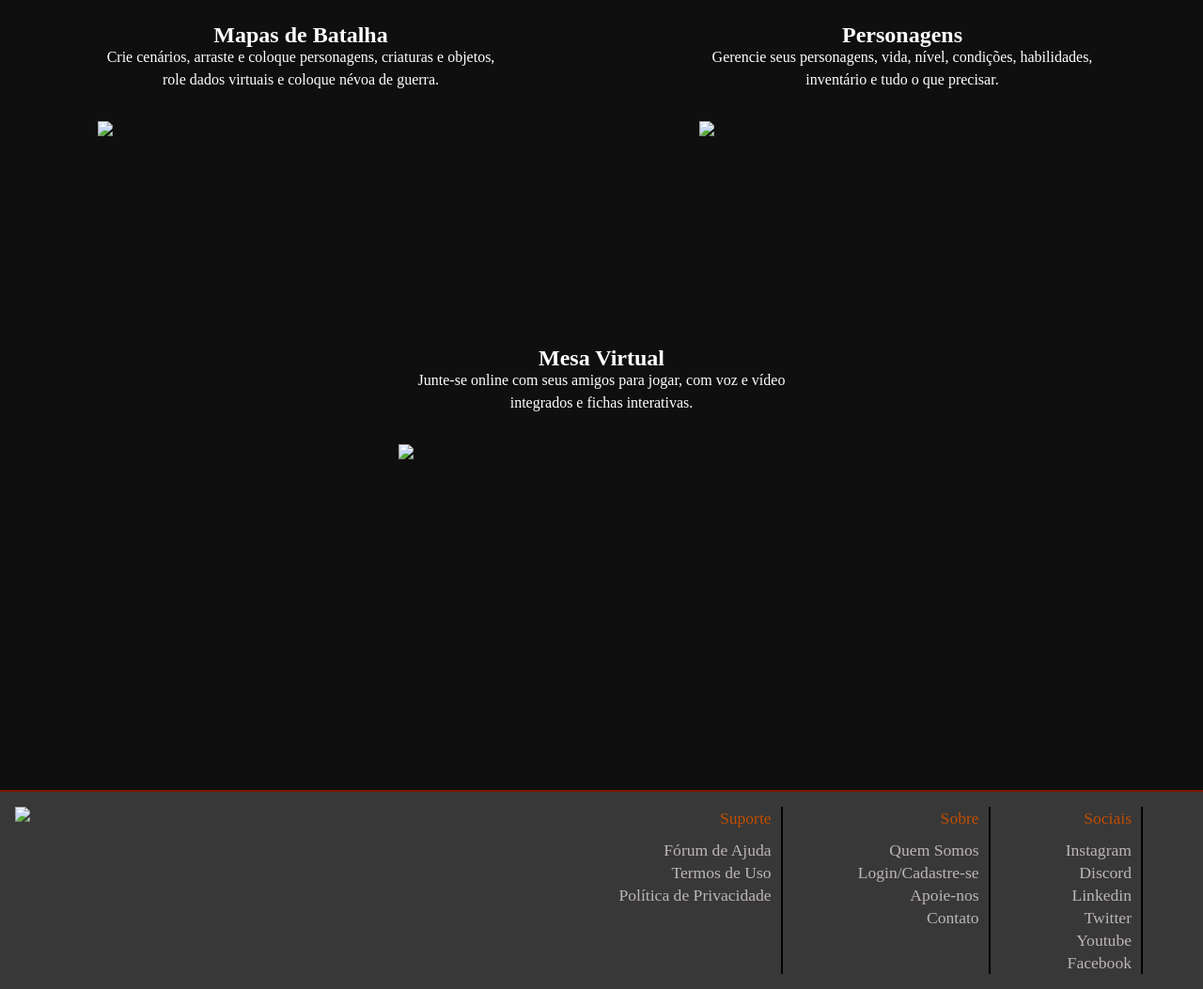
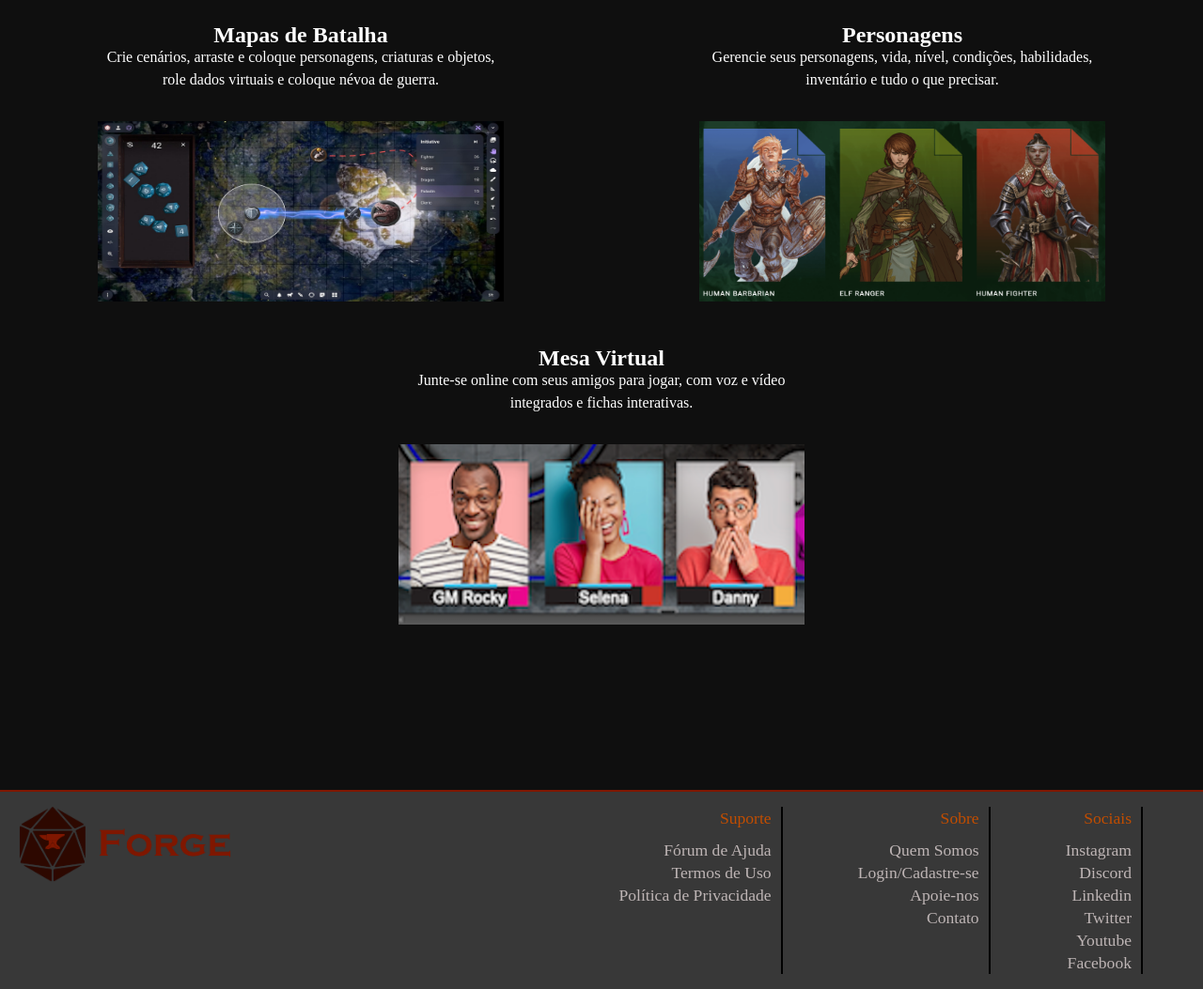
Before and after one commit to PedroDP1804/site-traine-estruct, a plain HTML site: page index.html in a window 1280 px wide. Shown: the part 920-1973 px from the top of the page at 94% size. Drawn offline with nearby package versions, Linux system fonts and the light colour scheme; the site is published under a folder, as on GitHub Pages, so addresses that start at the root find nothing.

Commit message:
Update index.html

```diff
--- a/index.html
+++ b/index.html
@@ -12,7 +12,7 @@
     <header>
         <nav class="nav_bar">
             <ul class="links">
-                <li><a class="logo1" href="index.html"><img class="img_logo1" src="./images/logo.png"></a></li>
+                <li><a class="logo1" href="index.html"><img class="img_logo1" src="images/logo.png"></a></li>
                 <li>
                     <ul class="abas" id="itens">
                         <li><a href="#">Jogar</a></li>
@@ -48,23 +48,23 @@
             <div class="mapas">
                 <h2>Mapas de Batalha</h2>
                 <p>Crie cenários, arraste e coloque personagens, criaturas e objetos, role dados virtuais e coloque névoa de guerra.</p>
-                <img src="/images/mapa.jpg">
+                <img src="images/mapa.jpg">
             </div>
             <div class="personagens">
                 <h2>Personagens</h2>
                 <p>Gerencie seus personagens, vida, nível, condições, habilidades, inventário e tudo o que precisar.</p>
-                <img src="/images/personagens.png">
+                <img src="images/personagens.png">
             </div>
             <div class="mesa_virtual">
                 <h2>Mesa Virtual</h2>
                 <p>Junte-se online com seus amigos para jogar, com voz e vídeo integrados e fichas interativas.</p>
-                <img src="/images/virtual.png">
+                <img src="images/virtual.png">
             </div>
         </section>
     </main>
     <footer>
         <div>
-            <img class="logo_footer" src="/images/logo.png">
+            <img class="logo_footer" src="images/logo.png">
         </div>
         <div class="listas_footer">
             <ul>
```
